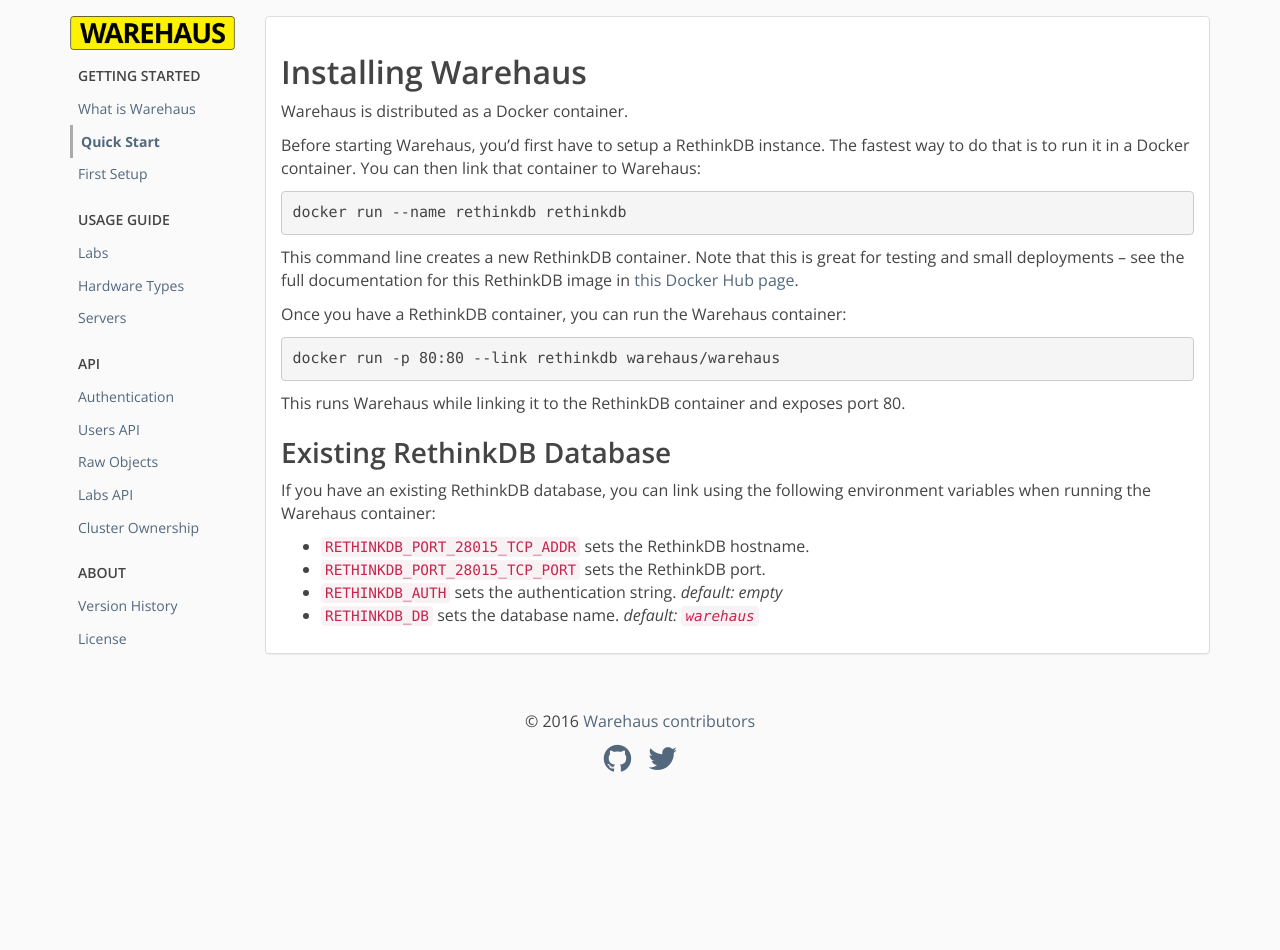
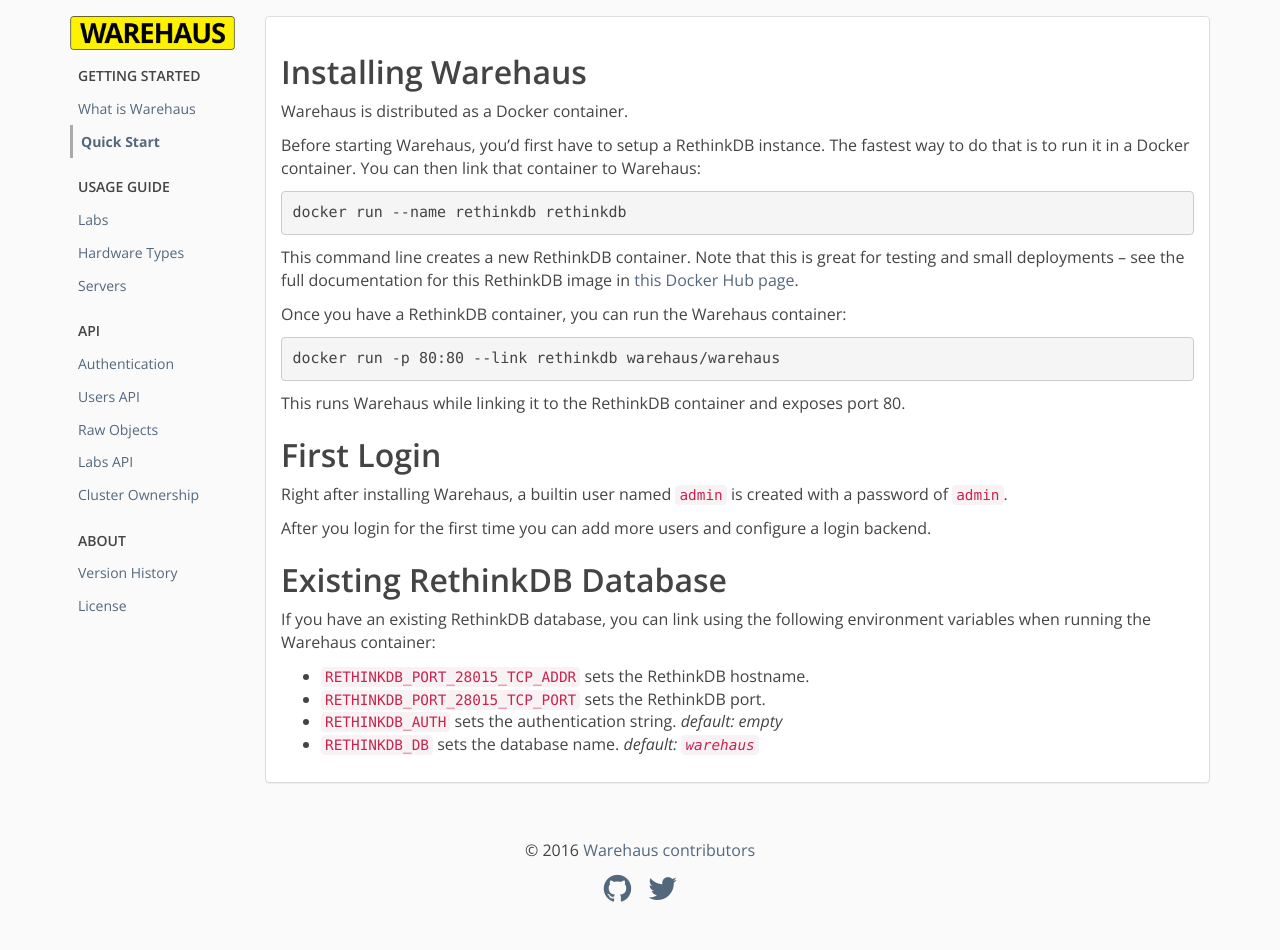
Before and after one commit to warehaus/site, a Jekyll site: the page built from docs/quick-start.md, in a window 1280 px wide. Built offline with Jekyll 4.4.1, drawn with Linux system fonts in a browser that asks for light colours; nearby versions of some CDN libraries; before the commit the page ends 900 px from its top, so only the background shows below that.

```diff
--- a/_data/docs.yml
+++ b/_data/docs.yml
@@ -4,8 +4,6 @@
       id: index
     - name: Quick Start
       id: quick-start
-    - name: First Setup
-      id: first-setup
 
 - name: Usage Guide
   pages:
--- a/docs/quick-start.md
+++ b/docs/quick-start.md
@@ -20,7 +20,13 @@ Once you have a RethinkDB container, you can run the Warehaus container:
 
 This runs Warehaus while linking it to the RethinkDB container and exposes port 80.
 
-## Existing RethinkDB Database
+# First Login
+
+Right after installing Warehaus, a builtin user named `admin` is created with a password of `admin`.
+
+After you login for the first time you can add more users and configure a login backend.
+
+# Existing RethinkDB Database
 
 If you have an existing RethinkDB database, you can link using the following environment variables when running the Warehaus container:
 
```
Also changed, not shown: docs/first-setup.md (deleted, +0 -17 lines), docs/version-history.md (+4 -0 lines), assets/img/first-setup-confirm.png (deleted), assets/img/first-setup-form.png (deleted).
